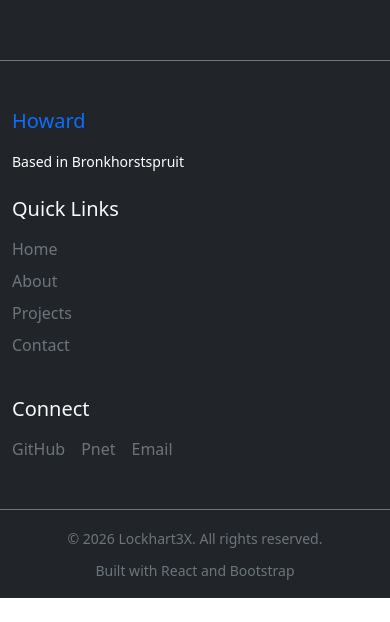
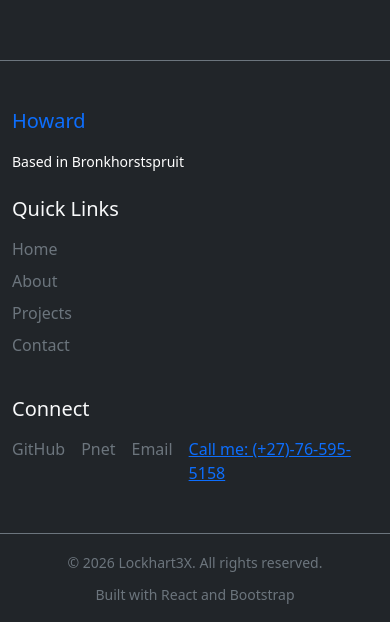
Before and after one commit to lockhart3xgenz-svg/Personal-Portfolio-Projects-Website, a React (Create React App) app: page /Projects in a window 390 px wide. Shown: the part 840-1462 px from the top of the page. Before the commit the page ends 1438 px from the top, so only its background shows below. Built offline with nearby package versions, Linux system fonts and the light colour scheme; no server answers.

Commit message:
Added Github, phone number, email and Pnet links

```diff
--- a/src/Components/Footer.jsx
+++ b/src/Components/Footer.jsx
@@ -58,7 +58,9 @@ function Footer() {
                             </a>
 
                             <a
-                                href="#"
+                                href="https://www.pnet.co.za/candidate/profile/Howard-Tlou"
+                                target="_blank"
+                                rel="noopener noreferrer"
                                 className="text-secondary text-decoration-none"
                                 aria-label="Pnet"
                             >
@@ -67,11 +69,17 @@ function Footer() {
 
                             <a
                                 href="mailto:Lockhart3xgenz@gmail.com"
+                                target="_blank"
+                                rel="noopener noreferrer"
                                 className="text-secondary text-decoration-none"
                                 aria-label="Email"
                             >
                                 Email
                             </a>
+                            <a
+                            href="tel:+27765955158"
+                            aria-label="Phone"
+                            > Call me: (+27)-76-595-5158 </a>
                         </div>
                     </div>
 
```
